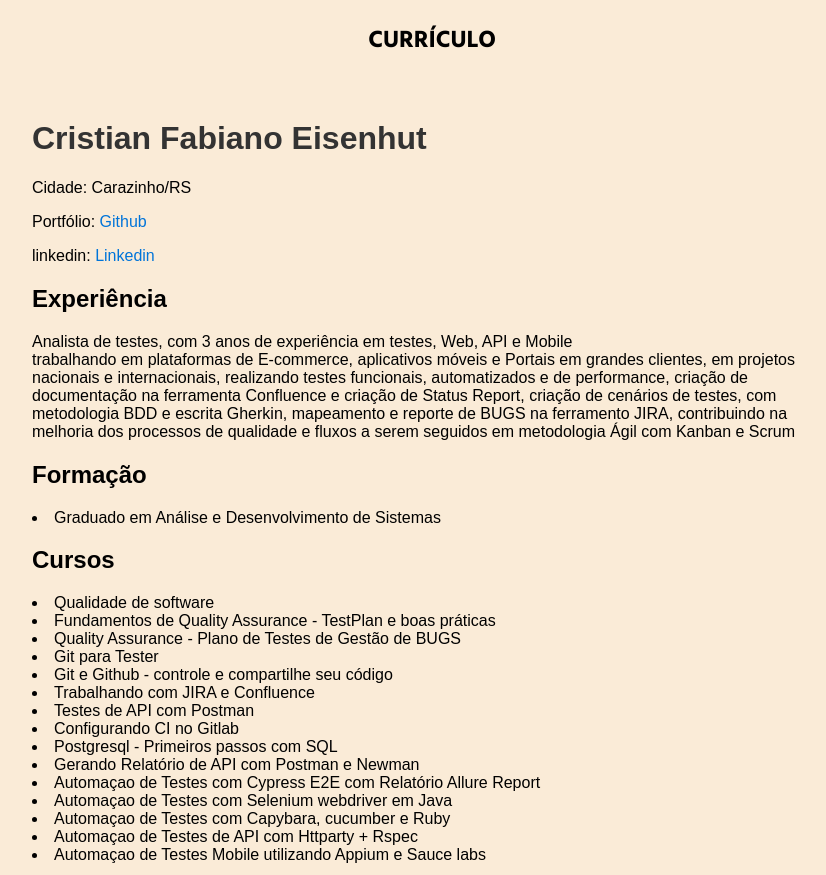
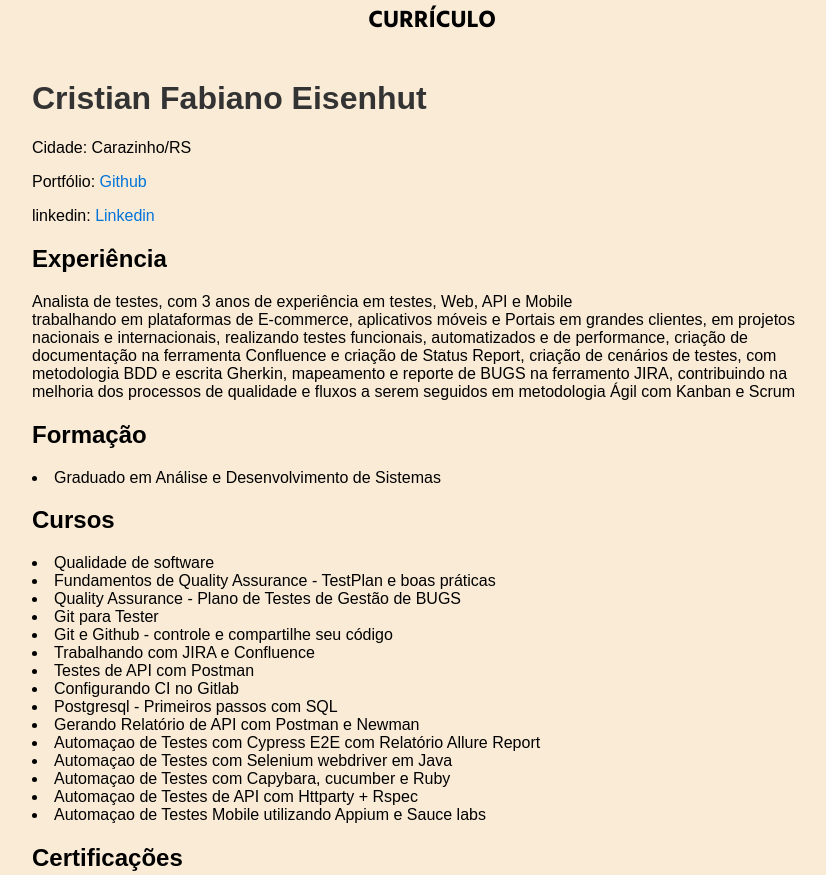
Before and after one commit to cristiancfe/curriculo, a plain HTML site: page index.html in a window 1280 px wide. Shown: the top 875 px of the page, without its empty margins (208-1034 px from the left). Drawn offline with Linux system fonts and the light colour scheme.

Commit message:
atualizando curriculo de impressão

```diff
--- a/css/estilo.css
+++ b/css/estilo.css
@@ -7,9 +7,8 @@ body {
 }
 header {
     background-color: antiquewhite
-    color:black;
+    color(srgb red green blue);
     text-align: center;
-    padding: 20px;
     font-size: 24px;
     font-family: 'Hind Siliguri', sans-serif;
 }
```
